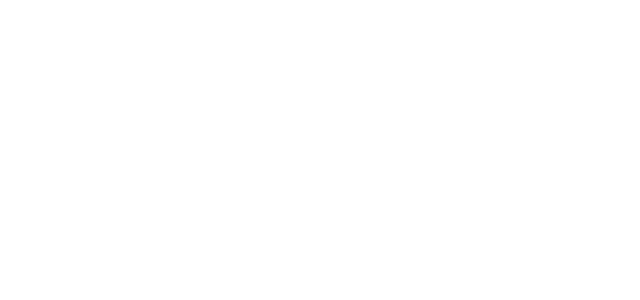
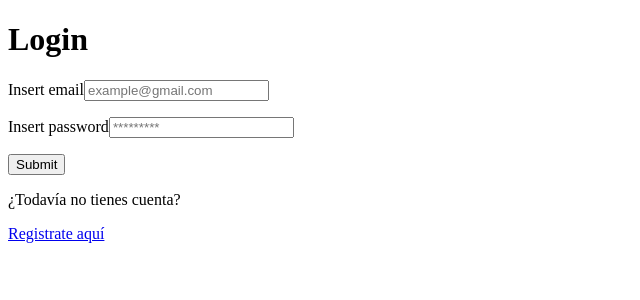
Before and after one commit to MarcosUgalde/gestion-empleados, a React (Vite) app in the folder frontend-gestion-empleados/: page /login in a window 1280 px wide. Shown: the top 300 px of the page, without its empty margins (0-640 px from the left). Built offline with nearby package versions, Linux system fonts and the light colour scheme; no server answers.

Commit message:
feat: added login component and guarded main view

```diff
--- a/frontend-gestion-empleados/src/main.jsx
+++ b/frontend-gestion-empleados/src/main.jsx
@@ -4,17 +4,17 @@
 import View from './Components/View/View.jsx'
 import Guard from './Components/Guard/index.jsx'
 import Provider from './context/Provider.jsx'
+import Login from './pages/Login/index.jsx'
 
 const App = () => {
   return (
     <Provider>
       <Switch>
-
+      <Route path='/login' component={Login} />
         <Route path='/'>
           <Guard component={View} />
         </Route>
-
-
+        <Redirect to='/login'/>
       </Switch>
     </Provider>
   )
--- a/frontend-gestion-empleados/src/pages/Login/index.jsx
+++ b/frontend-gestion-empleados/src/pages/Login/index.jsx
@@ -0,0 +1,59 @@
+import { useForm } from "react-hook-form"
+import { useMutation, useQueryClient } from "react-query"
+import { useLocation } from 'wouter'
+import { useUser } from "../../hooks"
+import { useEffect } from "react"
+import { login } from "../../misc/templates"
+import { auth } from "../../services"
+
+const Login = () => {
+    const { register, formState, handleSubmit } = useForm()
+    const[, setLocation] = useLocation()
+    const { data } = useUser()
+
+    const queryClient = useQueryClient()
+
+    const { mutate } = useMutation({
+        mutationFn: auth.signin,
+        onSuccess: (response) => {
+            if(response.success) queryClient.invalidateQueries({ queryKey: ['user'] }) && setLocation('/')
+        }
+    })
+
+    const handleForm = (data) => {
+        console.info('Form data: ', data)
+        mutate(data)
+    }
+
+    useEffect(() => {
+        data && setLocation('/')
+    }, [data]);
+
+    const { errors } = login
+    return (
+        <>
+            <form onSubmit={handleSubmit(handleForm)}>
+                <h1>Login</h1>
+                <section>
+                    <label htmlFor="email">Insert email</label>
+                    <input type="text" name="email" id="email" placeholder="example@gmail.com" {...register('email', {required: true})} />
+                    <p>{formState.errors && errors[formState.errors?.email?.type]}</p>
+                </section>
+                <section>
+                    <label htmlFor="password">Insert password</label>
+                    <input type="password" name="password" id="password" placeholder="*********" {...register('password', {required: true, minLength: 4})} />
+                    <p>{formState.errors && errors[formState.errors?.password?.type]}</p>
+                </section>
+                <input type="submit" />
+            </form>
+            <footer>
+                <p>¿Todavía no tienes cuenta?</p>
+                <section>
+                    <a href='/register'>Registrate aquí</a>
+                </section>
+            </footer>
+        </>
+    )
+}
+
+export default Login
```
